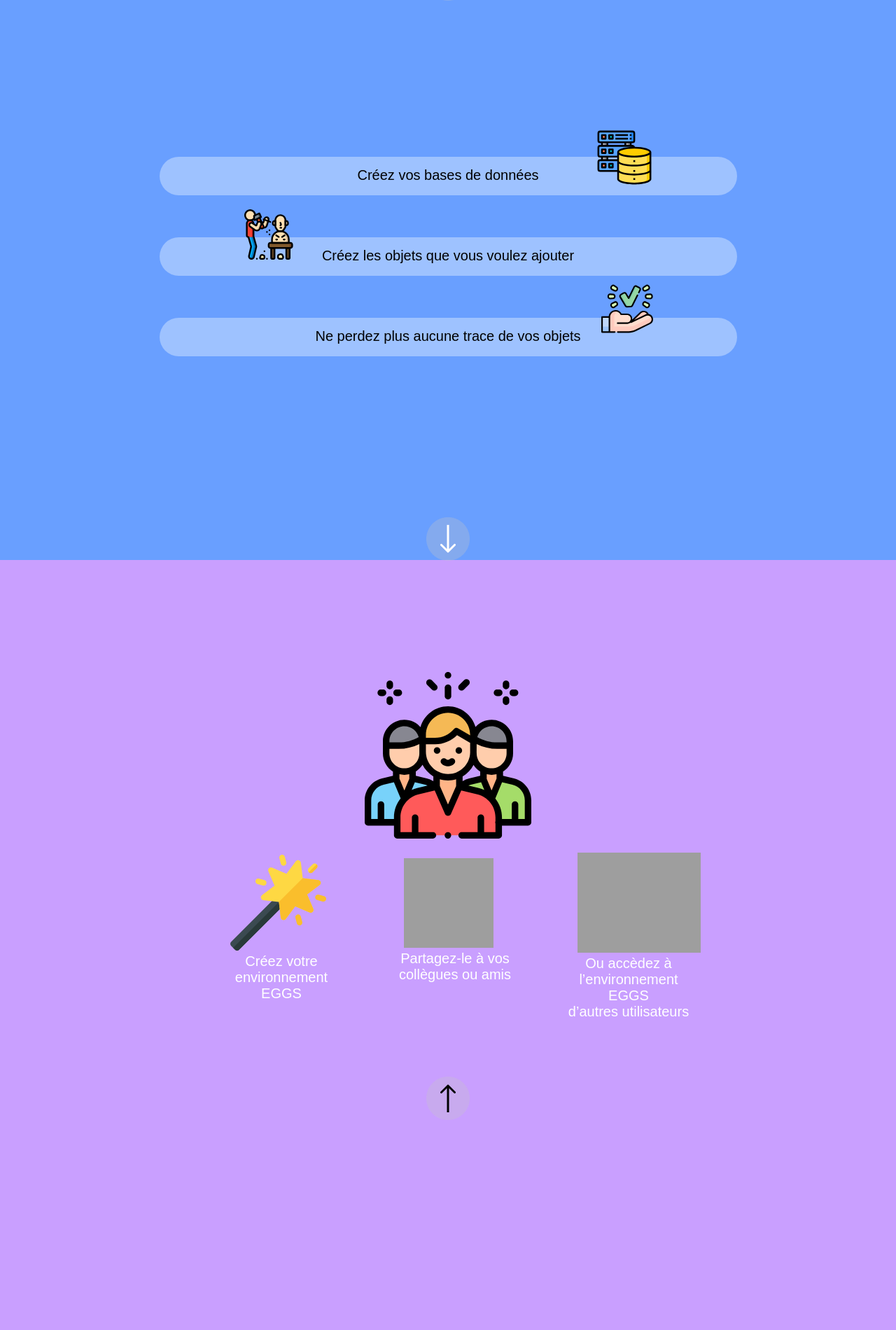
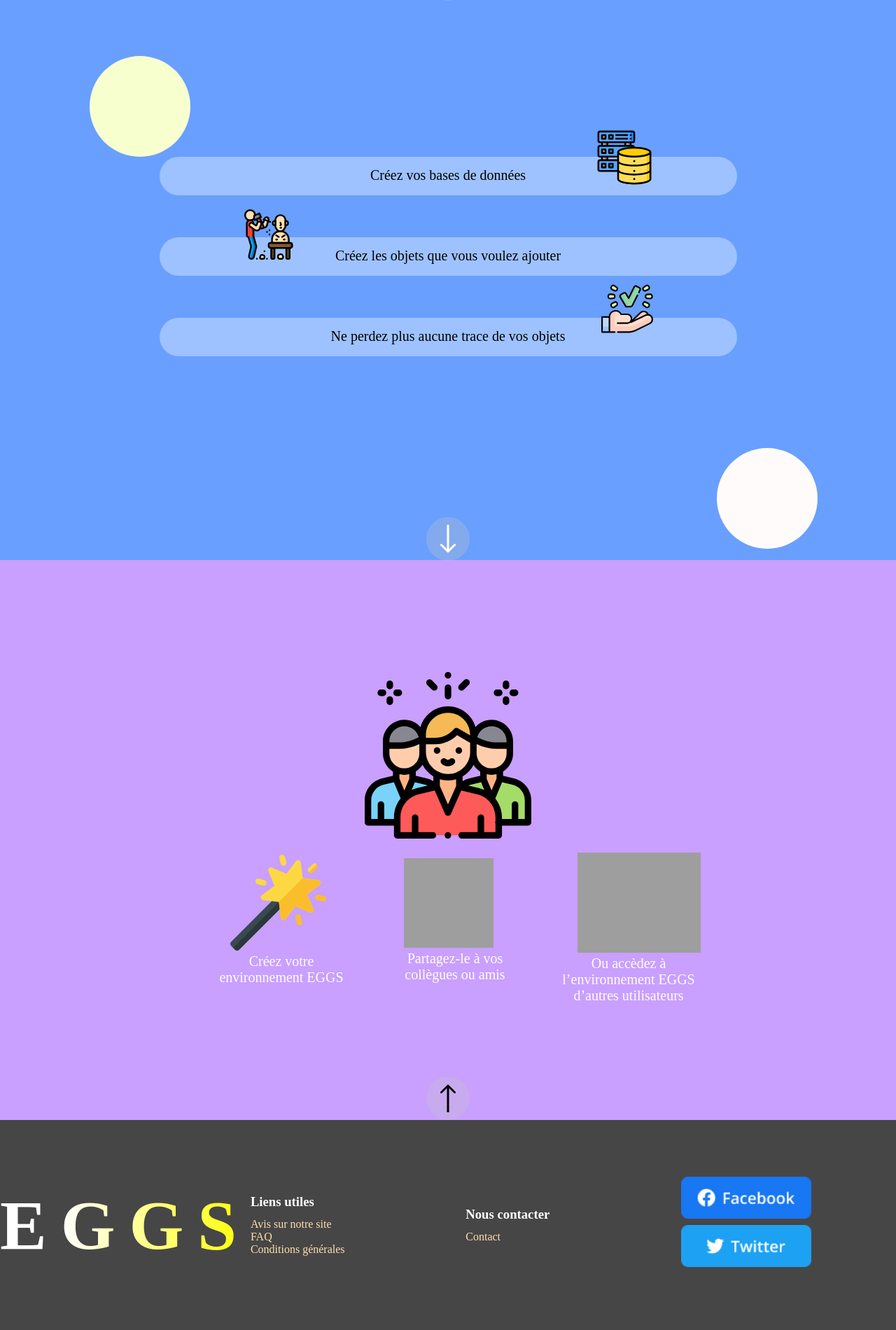
Before and after one commit to pierrickdelrieu/EGGS-Environnement_de_Gestion, a Django app: page / in a window 1280 px wide; the page is wider, and only the part inside the window is pictured. Shown: the part 800-2700 px from the top of that part at 70% size. Before the commit the page ends 2400 px from the top of that part, so only its background shows below. Run offline with Django 3.2, Linux system fonts and the light colour scheme; grey boxes are pictures that could not be loaded.

Commit message:
p'tites modifs

```diff
--- a/static/home/css/base_manager.css
+++ b/static/home/css/base_manager.css
@@ -124,7 +124,7 @@
 
 .dashboard{
     position: fixed;
-    width: 7%;
+    width: 6.5%;
     height: 100%;
     left: 0;
     top: 0;
@@ -135,7 +135,7 @@
 .nav-dashboard{
     position: fixed;
     top: 17%;
-    width: 7%;
+    width: 6.5%;
 }
 
 .nav-item{
--- a/static/home/css/home.css
+++ b/static/home/css/home.css
@@ -2,11 +2,12 @@
     margin: 0;
     padding: 0;
     box-sizing: border-box;
-    font-family: "SF Pro Rounded", sans-serif;
+    font-family: Avenir;
 }
 
 html {
     scroll-behavior: smooth;
+    overflow-x: hidden;
 }
 
 body {
@@ -18,12 +19,6 @@ main {
     overflow-x: hidden;
     width: 100%;
     height: 100%;
-/*    display: flex;*/
-/*!*    flex-wrap: wrap;*/
-/*    flex-direction: column;*/
-/*    align-items: stretch;*/
-/*    justify-content: flex-start;*!*/
-
 }
 
 main > div {
@@ -33,12 +28,54 @@ main > div {
     justify-content: center;
 }
 
+/**
+    Les cercles trop jolis
+*/
+
+.anim-circle {
+    z-index: 0;
+    position: absolute;
+    border-radius: 50%;
+    width: 144px;
+    height: 144px;
+}
+
+#circle1 {
+    background-color: #FFFBFB;
+    left: -46px;
+    top: 77px;
+}
+
+#circle2 {
+    background-color: #F8FFCF;
+    left: 937px;
+    top: 143px;
+}
+
+#circle3 {
+    background-color: #EAAFFF;
+    left:95vw;
+    top:80vh;
+}
+
+#circle4 {
+    background-color: #F8FFCF;
+    left: 10vw;
+    top: 110vh;
+}
+
+#circle5 {
+    background-color: #FFFBFB;
+    left: 80vw;
+    top: 180vh;
+}
 
 /**
     Header section of the website
 */
 
 header {
+    z-index: 2;
     width: 100%;
     height : 80px;
     position: fixed;
@@ -80,6 +117,82 @@ header {
     margin-left: 2vw;
     font-size: 32px;
     color: white;
+}
+
+/** FOOTER SECTION*/
+footer {
+    width: 100%;
+    height: 300px;
+    background-color: #464646;
+    display: flex;
+    flex-direction: row;
+    justify-content: space-evenly;
+    align-items: center;
+}
+
+h2 {
+    color: white;
+    letter-spacing: 20px;
+    font-size:100px;
+}
+
+h2 span {
+    background: -webkit-linear-gradient(left, white, yellow);
+    -webkit-background-clip: text;
+    -webkit-text-fill-color: transparent;
+}
+
+img #logo {
+    width: 81px;
+    height: 76px;
+}
+
+#useful-links{
+    width: 25%;
+    display: flex;
+    flex-direction: column;
+    justify-content: flex-start;
+    color: white;
+}
+
+#thelinks {
+    margin-top:12.5px;
+}
+
+#thelinks a {
+    color: navajowhite;
+    text-decoration:none;
+}
+
+#contact{
+    width: 25%;
+    color: white;
+    display:flex;
+    flex-direction: column;
+    justify-content: flex-start;
+}
+
+#contact a{
+    margin-top: 12.5px;
+    text-decoration: none;
+    color: navajowhite;
+}
+
+#social-networks{
+    width: 25%;
+    display: flex;
+    justify-content:flex-start;
+}
+
+#social-networks li {
+    text-decoration: none;
+    list-style: none;
+}
+
+#social-networks img{
+    height: 60px;
+    width: auto;
+    margin-bottom: 5px;
 }
 
 /**
@@ -162,9 +275,10 @@ header {
 }
 
 #youtube-video {
+    z-index:1;
     background-color: black;
-    width: 50%;
-    height: 360px;
+    width: 50vw;
+    height:28vw;
     margin-right: 3.9vw;
 }
 
--- a/templates/home.html
+++ b/templates/home.html
@@ -26,9 +26,14 @@
                         <li><a href="{% url 'home:signin' %}" class="survol">Inscription</a></li>
                     </ul>
                 {% endif %}
+            </header>
 
+            <div class="anim-circle" id="circle1"></div>
+            <div class="anim-circle" id="circle2"></div>
+            <div class="anim-circle" id="circle3"></div>
+            <div class="anim-circle" id="circle4"></div>
+            <div class="anim-circle" id="circle5"></div>
 
-            </header>
 
             <div id="container1">
                 <div class="wrapper-container1">
@@ -55,7 +60,7 @@
 
                     </div>
 
-                    <div id="youtube-video"></div>
+                    <iframe id="youtube-video" src="https://www.youtube.com/embed/ZFtlMX-7cI4"></iframe>
                 </div>
 
                 <a class="arrow" href="#container2"><img src = "{% static 'home/img/home/arrow-down.png' %}" alt="arrow down image"></a>
@@ -102,6 +107,26 @@
             </div>
 
             <footer>
+                <h2>E<span>GGS</span></h2>
+                <div id="useful-links">
+                    <h3>Liens utiles</h3>
+
+                    <div id="thelinks">
+                        <a href="https://www.youtube.com/watch?v=dQw4w9WgXcQ">Avis sur notre site</a><br>
+                        <a href="https://youtu.be/3YxaaGgTQYM?t=63">FAQ</a><br>
+                        <a href="https://www.1112.net/lastpage.html">Conditions générales</a>
+                    </div>
+                </div>
+                <div id="contact">
+                    <h3>Nous contacter</h3>
+                    <a href="{% url 'home' %}">Contact</a>
+                </div>
+                <div id="social-networks">
+                    <ul>
+                        <li><a><img src="{% static 'home/img/home/Facebook link.png' %}"></a></li>
+                        <li><a><img src="{% static 'home/img/home/Twitter link.png' %}"></a></li>
+                    </ul>
+                </div>
             </footer>
         </main>
     </body>
```
